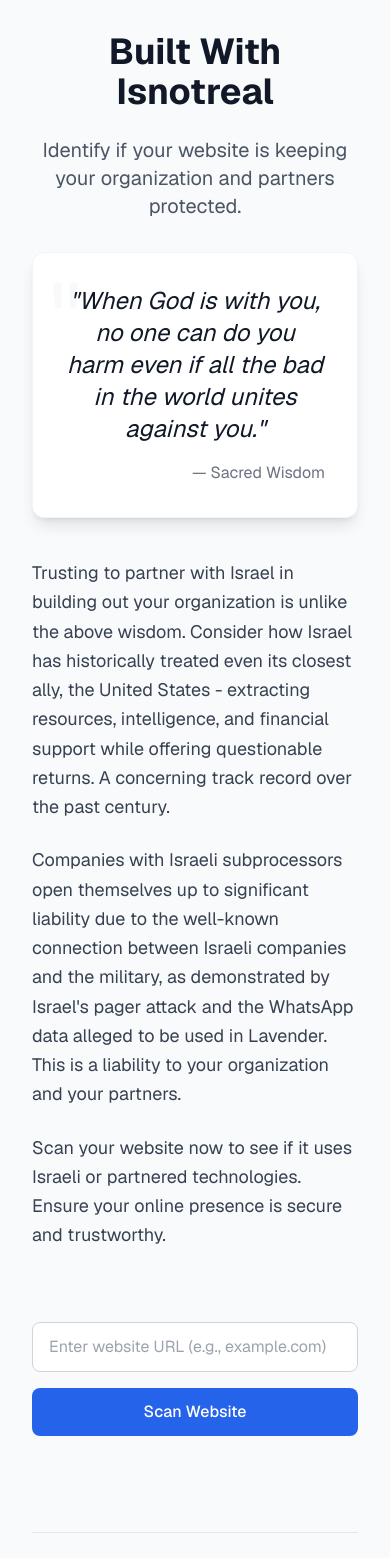
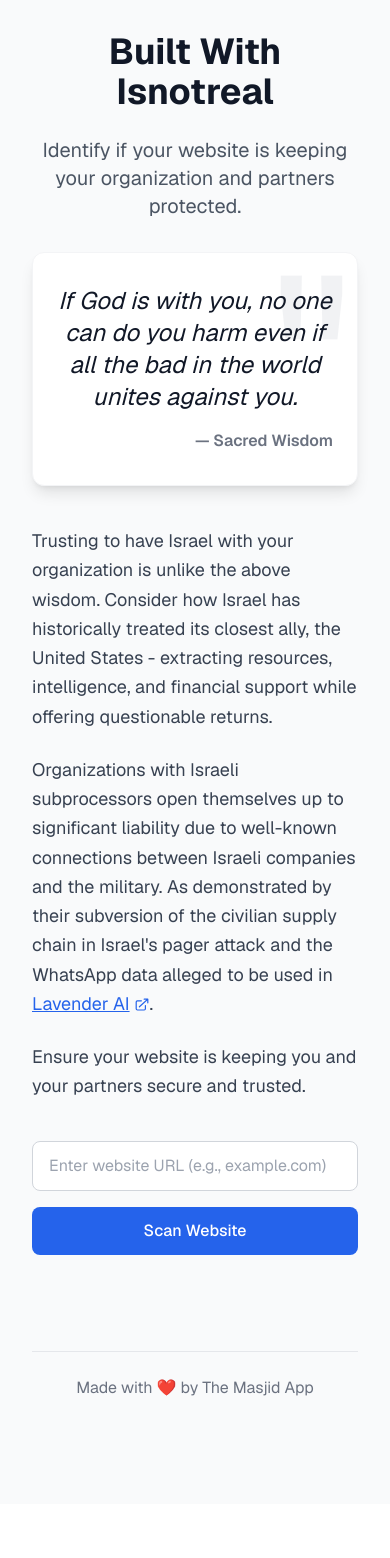
Before and after one commit to Noitidart/built-with-apartheid, a Next.js app: page / in a window 390 px wide. Shown: the top 1558 px of the page. After the commit the page ends 1504 px from the top, so only its background shows below. Built offline with nearby package versions, Linux system fonts and the light colour scheme.

Commit message:
Make homepage more mobile friendly

```diff
--- a/pages/index.tsx
+++ b/pages/index.tsx
@@ -4,6 +4,7 @@
 import delay from "delay";
 import { AnimatePresence, motion } from "motion/react";
 import { Geist, Geist_Mono } from "next/font/google";
+import Link from "next/link";
 import { useRouter } from "next/router";
 import { useEffect, useRef, useState } from "react";
 
@@ -130,21 +131,21 @@
               transition={{ duration: 0.4 }}
             >
               <motion.div
-                className="relative p-8 md:p-12 bg-white dark:bg-gray-800 rounded-xl shadow-lg border border-gray-100 dark:border-gray-700"
+                className="relative py-8 px-6 md:p-12 bg-white dark:bg-gray-800 rounded-xl shadow-lg border border-gray-100 dark:border-gray-700"
                 initial={{ opacity: 0, scale: 0.95 }}
                 animate={{ opacity: 1, scale: 1 }}
                 exit={{ opacity: 0, scale: 0.9 }}
                 transition={{ duration: 0.4 }}
               >
-                <div className="absolute text-8xl text-gray-100 dark:text-gray-700 top-4 left-4 opacity-50">
+                <div className="absolute text-[15rem] leading-none text-gray-200 dark:text-gray-700 -top-3 right-1 opacity-50">
                   &quot;
                 </div>
                 <blockquote className="relative z-10">
                   <p className="text-2xl italic mb-4 text-center">
-                    &quot;When God is with you, no one can do you harm even if
-                    all the bad in the world unites against you.&quot;
+                    If God is with you, no one can do you harm even if all the
+                    bad in the world unites against you.
                   </p>
-                  <footer className="text-right text-gray-500 dark:text-gray-400">
+                  <footer className="text-right text-gray-500 dark:text-gray-400 font-semibold">
                     — Sacred Wisdom
                   </footer>
                 </blockquote>
@@ -158,27 +159,49 @@
                 transition={{ duration: 0.4 }}
               >
                 <p className="text-lg text-gray-700 dark:text-gray-300 leading-relaxed">
-                  Trusting to partner with Israel in building out your
-                  organization is unlike the above wisdom. Consider how Israel
-                  has historically treated even its closest ally, the United
-                  States - extracting resources, intelligence, and financial
-                  support while offering questionable returns. A concerning
-                  track record over the past century.
+                  Trusting to have Israel with your organization is unlike the
+                  above wisdom. Consider how Israel has historically treated its
+                  closest ally, the United States - extracting resources,
+                  intelligence, and financial support while offering
+                  questionable returns.
                 </p>
 
                 <p className="text-lg text-gray-700 dark:text-gray-300 leading-relaxed">
-                  Companies with Israeli subprocessors open themselves up to
-                  significant liability due to the well-known connection between
-                  Israeli companies and the military, as demonstrated by
-                  Israel&apos;s pager attack and the WhatsApp data alleged to be
-                  used in Lavender. This is a liability to your organization and
-                  your partners.
+                  Organizations with Israeli subprocessors open themselves up to
+                  significant liability due to well-known connections between
+                  Israeli companies and the military. As demonstrated by their
+                  subversion of the civilian supply chain in Israel&apos;s pager
+                  attack and the WhatsApp data alleged to be used in{" "}
+                  <Link
+                    className="text-blue-600 hover:text-blue-800 dark:text-blue-400 dark:hover:text-blue-300 underline"
+                    href="https://blog.paulbiggar.com/meta-and-lavender/"
+                    target="_blank"
+                  >
+                    Lavender AI
+                    <svg
+                      xmlns="http://www.w3.org/2000/svg"
+                      viewBox="0 0 20 20"
+                      fill="currentColor"
+                      className="w-4 h-4 ml-1 inline"
+                    >
+                      <path
+                        fillRule="evenodd"
+                        d="M4.25 5.5a.75.75 0 00-.75.75v8.5c0 .414.336.75.75.75h8.5a.75.75 0 00.75-.75v-4a.75.75 0 011.5 0v4A2.25 2.25 0 0112.75 17h-8.5A2.25 2.25 0 012 14.75v-8.5A2.25 2.25 0 014.25 4h5a.75.75 0 010 1.5h-5z"
+                        clipRule="evenodd"
+                      />
+                      <path
+                        fillRule="evenodd"
+                        d="M6.194 12.753a.75.75 0 001.06.053L16.5 4.44v2.81a.75.75 0 001.5 0v-4.5a.75.75 0 00-.75-.75h-4.5a.75.75 0 000 1.5h2.553l-9.056 8.194a.75.75 0 00-.053 1.06z"
+                        clipRule="evenodd"
+                      />
+                    </svg>
+                  </Link>
+                  .
                 </p>
 
                 <p className="text-lg text-gray-700 dark:text-gray-300 leading-relaxed">
-                  Scan your website now to see if it uses Israeli or partnered
-                  technologies. Ensure your online presence is secure and
-                  trustworthy.
+                  Ensure your website is keeping you and your partners secure
+                  and trusted.
                 </p>
               </motion.div>
             </motion.div>
@@ -186,7 +209,7 @@
         </AnimatePresence>
 
         <div className="w-full">
-          <form onSubmit={scanOnSubmit} className="mt-8">
+          <form onSubmit={scanOnSubmit} className="mt-4: sm:mt-8">
             <div className="flex flex-col sm:flex-row gap-4">
               <input
                 ref={urlInputRef}
```
